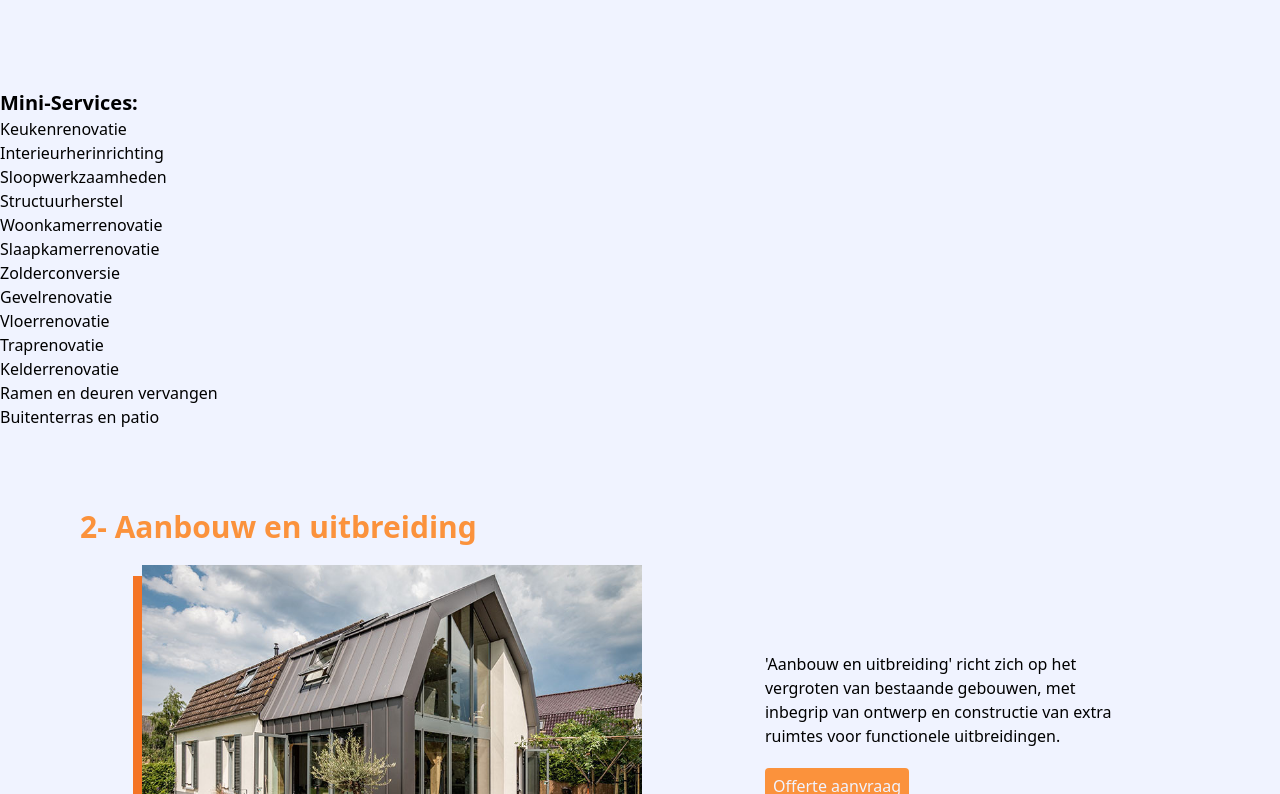
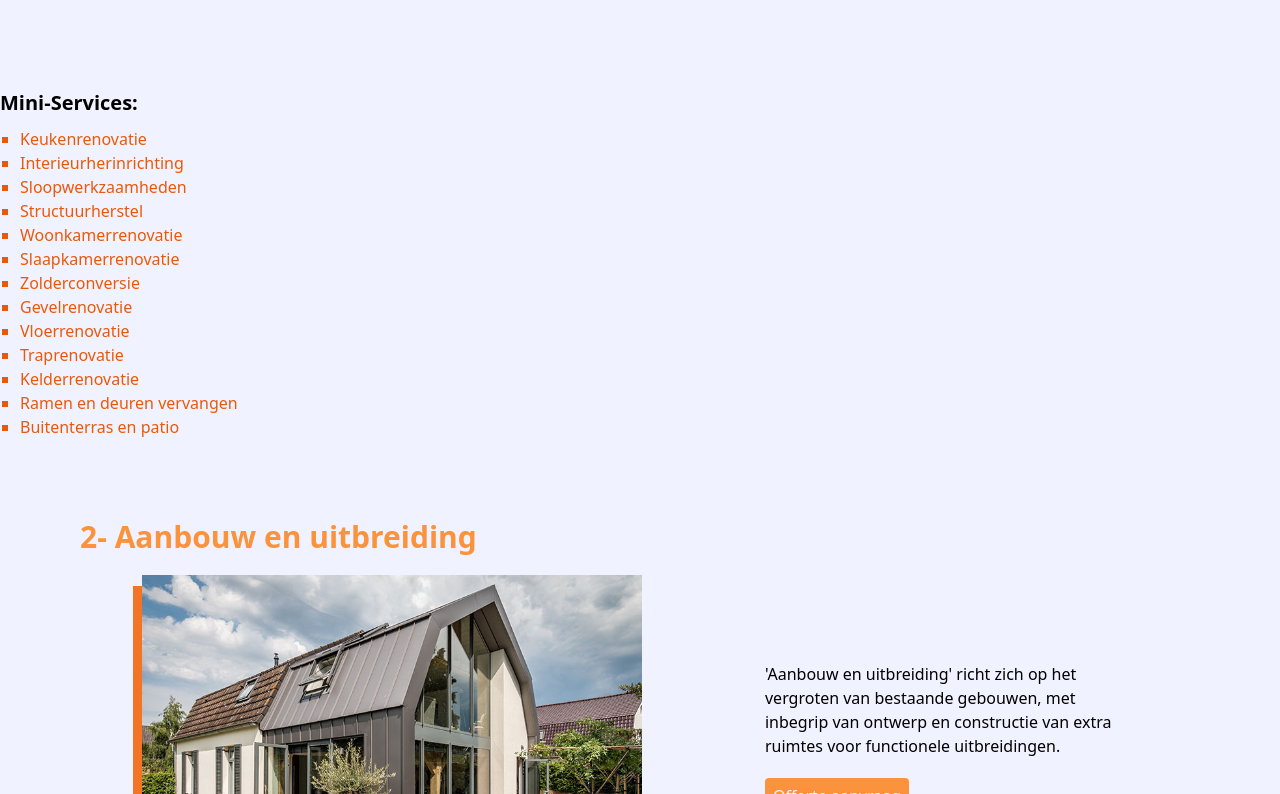
Before and after one commit to zakaryae7/aannmersbedjf, a React (Vite) app: page /diensten in a window 1280 px wide. Shown: the part 626-1420 px from the top of the page. Built offline with nearby package versions, Linux system fonts and the light colour scheme.

Commit message:
make  basic styling

```diff
--- a/src/components/servicesP.jsx
+++ b/src/components/servicesP.jsx
@@ -1,5 +1,6 @@
 import { Link } from 'react-router-dom';
 import React from 'react';
+import './style.css'; // Replace 'styles.css' with the path to your CSS file.
 
 export function ServicesP(props) {
   return (
@@ -18,12 +19,12 @@ export function ServicesP(props) {
           </div>
         </div>
       </div>
-            {props.services && props.services.length > 0 && ( // Check if props.services exists and has items
+      {props.services && props.services.length > 0 && (
         <div className="mt-5">
           <h2 className="text-xl font-semibold">Mini-Services:</h2>
-                    <ul>
+          <ul className="mini-services-list">
             {props.services.map((miniservice, index) => (
-                            <li key={index}>{miniservice}</li>
+              <li key={index} className="mini-service-item">{miniservice}</li>
             ))}
           </ul>
         </div>
--- /dev/null
+++ b/src/components/style.css
@@ -0,0 +1,13 @@
+/* styles.css (or your preferred CSS file) */
+
+/* Style for the Mini-Services list */
+.mini-services-list {
+    margin-top: 10px;
+  }
+
+  /* Style for individual list items */
+  .mini-service-item {
+    color: #EA580B;
+    margin-left: 20px;
+    list-style-type: square; /* You can change this to your preferred list style */
+  }
```
Lines whose indentation alone changed are shown as unchanged.
